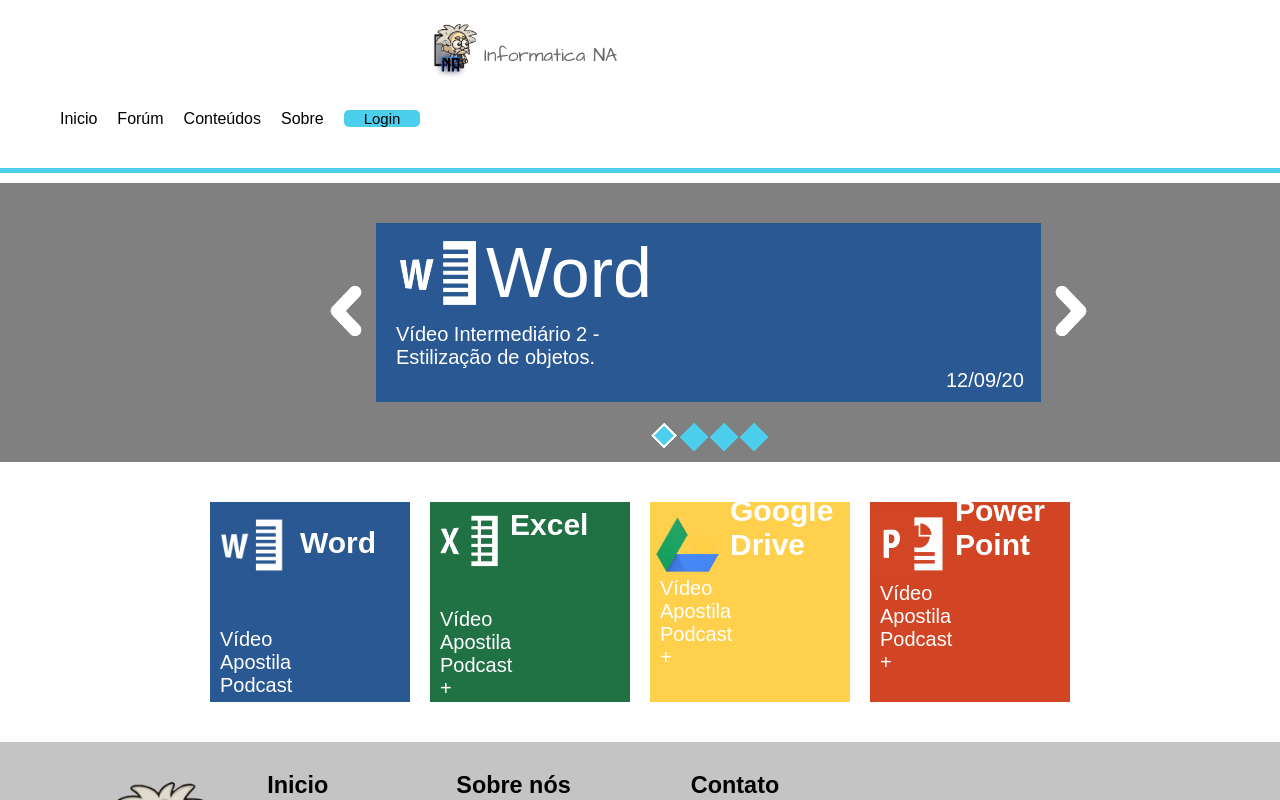
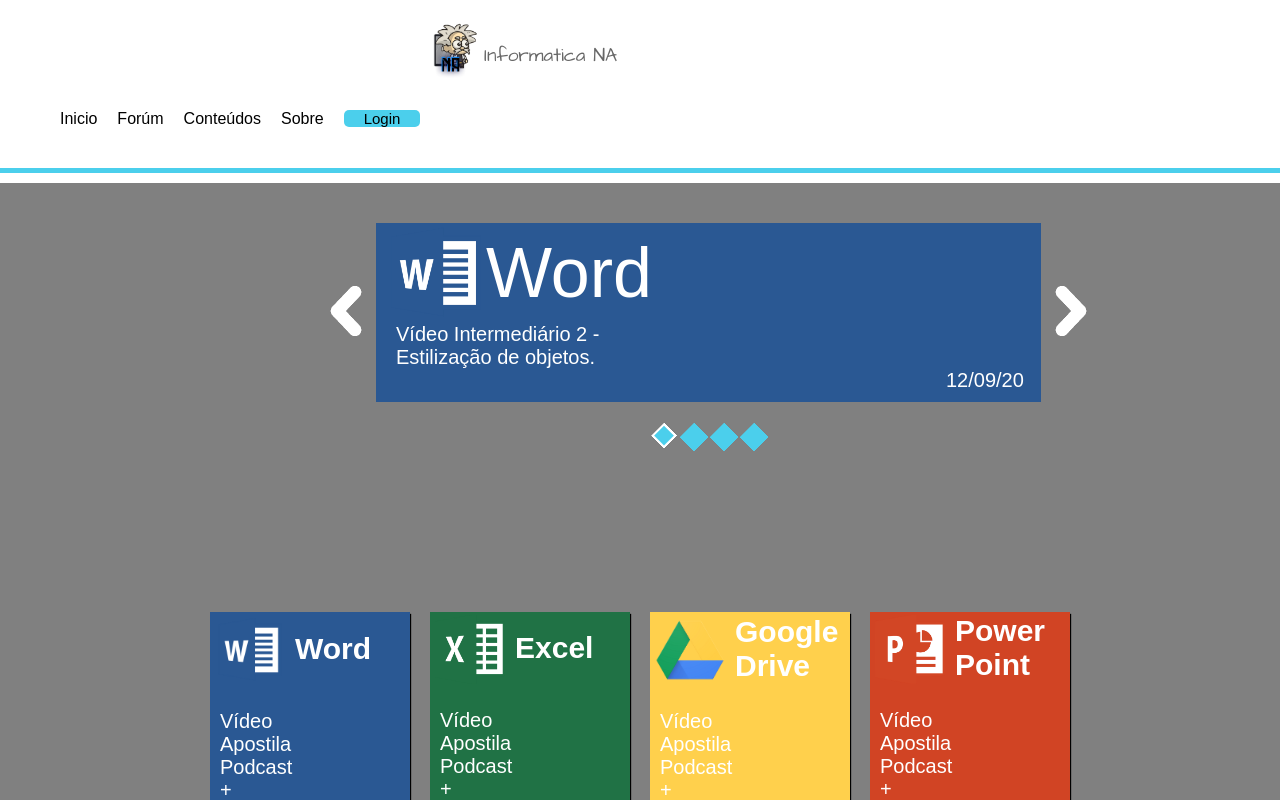
Before and after one commit to JeanRojasD/React-NA, a React (Create React App) app: page /conteudos in a window 1280 px wide. Shown: the top 800 px of the page. Built offline with nearby package versions, Linux system fonts and the light colour scheme.

Commit message:
Criado componentes para os quadrados do conteudo e arrumada algumas estilizações

```diff
--- /dev/null
+++ b/src/components/Sqr_content/index.css
@@ -0,0 +1,47 @@
+.squares{
+    display: flex;
+    justify-content: center;
+    padding-top: 200px;
+    padding-bottom: 30px;
+}
+.squares a{
+    margin: 10px;
+    height: 200px;
+    width: 200px;
+    box-shadow: 1px 2px 1px black;
+}
+.squares ul{
+    color: white;
+    font-size: 20px;
+    margin-top: 25px;
+    margin-left: 10px;
+}
+.title{
+    display: flex;
+    align-items: center;
+    font-size: 30px;
+    color: white;
+}
+.title h1{
+    font-size: 30px;
+    padding-left: 10px;
+    color: white;
+}
+.squares img{
+    max-width: 70px;
+    max-height: 70px;
+    margin-left: 5px;
+    margin-top: 3px;
+}
+.sqr1{
+    background-color: #2A5893;
+}
+.sqr2{
+    background-color: #207245;
+}
+.sqr3{
+    background-color: #ffd04c;
+}
+.sqr4{
+    background-color: #d14424;
+}
--- /dev/null
+++ b/src/components/Sqr_content/index.jsx
@@ -0,0 +1,72 @@
+import React from 'react';
+import wordlogo from '../../assets/images/word.png';
+import exlogo from '../../assets/images/excel.png'
+import pplogo from '../../assets/images/powerpoint.png';
+import gdlogo from '../../assets/images/googledrive.png';
+import { Link } from 'react-router-dom';
+import './index.css';
+
+function Sqr_content(){
+    return(
+        <div className="squares">
+            <Link to="/Specifics" className="sqr1">
+                    <div className="title">
+                        <img src={wordlogo} alt="Word"></img>
+                        <h1>Word</h1>
+                    </div>
+                    <div>
+                        <ul>
+                            <li>Vídeo</li>
+                            <li>Apostila</li>
+                            <li>Podcast</li>
+                            <li>+</li>
+                        </ul>
+                    </div>
+            </Link>
+            <Link to="/Specific" className="sqr2">
+                <div className="title">
+                    <img src={exlogo} alt="Excel"></img>
+                    <h1>Excel</h1>
+                </div>
+                <div>
+                    <ul>
+                        <li>Vídeo</li>
+                        <li>Apostila</li>
+                        <li>Podcast</li>
+                        <li>+</li>
+                    </ul>
+                </div>
+            </Link>
+            <Link to="/Specific" className="sqr3">
+                <div className="title">
+                    <img src={gdlogo} alt="Google Drive"></img>
+                    <h1>Google Drive</h1>
+                </div>
+                <div>
+                    <ul>
+                        <li>Vídeo</li>
+                        <li>Apostila</li>
+                        <li>Podcast</li>
+                        <li>+</li>
+                    </ul>
+                </div>
+            </Link>
+            <Link to="/Specific" className="sqr4">
+                <div className="title">
+                    <img src={pplogo} alt="Power Point"></img>
+                    <h1>Power Point</h1>
+                </div>
+                <div>
+                    <ul>
+                        <li>Vídeo</li>
+                        <li>Apostila</li>
+                        <li>Podcast</li>
+                        <li>+</li>
+                    </ul>
+                </div>
+            </Link>
+        </div>
+    );
+}
+
+export default Sqr_content;
--- a/src/components/Spec_sqrs/index.css
+++ b/src/components/Sqr_specifics/index.css
@@ -1,10 +1,10 @@
-.specsqrs{
+.sqrspecific{
     display: flex;
     justify-content: center;
     padding-left: 190px;
     color: white;
 }
-.specsqrs img{
+.sqrspecific img{
     margin: 70px;
     margin-bottom: 100px;
     width: 200px;
--- a/src/components/Spec_sqrs/index.jsx
+++ b/src/components/Sqr_specifics/index.jsx
@@ -1,13 +1,13 @@
 import React from 'react';
 import './index.css'
 
-function Spec_sqrs(props){
+function Sqr_specifics(props){
     return(
-        <div className="specsqrs">
+        <div className="sqrspecific">
                 <a><img src={props.src}></img></a>
                 <a><img src={props.src2}></img></a>
                 <a><img src={props.src3}></img></a>
         </div>
     );
 }
-export default Spec_sqrs;
+export default Sqr_specifics;
--- a/src/pages/content/index.css
+++ b/src/pages/content/index.css
@@ -12,84 +12,3 @@ body,ul,li,p{
     padding-bottom: 60px;
     padding-top: 40px;
 }
-.squares{
-    display: flex;
-    justify-content: center;
-    padding-top: 30px;
-    padding-bottom: 30px;
-}
-.squares a{
-    margin: 10px;
-    height: 200px;
-    width: 200px;
-}
-.squares ul{
-    color: white;
-    font-size: 20px;
-    margin-left: 10px;
-}
-.title{
-    display: flex;
-    position: relative;
-    font-size: 30px;
-    color: white;
-}
-.title h1{
-    font-size: 30px;
-    display: flex;
-    padding-left: 10px;
-    position: relative;
-    top: 6px;
-    color: white;
-}
-.title2{
-    display: flex;
-    position: relative;
-    font-size: 30px;
-    color: white;
-}
-.title2 h1{
-    font-size: 30px;
-    display: flex;
-    padding-left: 10px;
-    position: relative;
-    bottom: 8px;
-    color: white;
-}
-.sqr1{
-    background-color: #2A5893;
-}
-.sqr1 img{
-    width: 80px;
-    position: relative;
-    bottom: 15px;
-}
-.sqr1 ul{
-    margin-top: 28px;
-}
-.sqr2{
-    background-color: #207245;
-}
-.sqr2 img{
-    width: 70px;
-    margin-top: 5px;
-}
-.sqr3{
-    background-color: #ffd04c;
-}
-.sqr3 img{
-    height: 65px;
-    margin-left: 5px;
-    margin-top: 10px;
-}
-.sqr2 ul{
-    margin-top: 32px;
-}
-.sqr4{
-    background-color: #d14424;
-}
-.sqr4 img{
-    width: 75px;
-    height: 75px;
-    margin-top: 5px;
-}
--- a/src/pages/content/index.jsx
+++ b/src/pages/content/index.jsx
@@ -1,12 +1,8 @@
 import React from 'react';
 import Menu from '../../components/Menu';
 import Rodape from '../../components/Rodape';
-import wordlogo from '../../assets/images/word.png';
-import exlogo from '../../assets/images/excel.png'
-import pplogo from '../../assets/images/powerpoint.png';
-import gdlogo from '../../assets/images/googledrive.png';
+import Sqr_content from '../../components/Sqr_content';
 import Slideshow from '../../components/Slider-Content';
-import { Link } from 'react-router-dom';
 import './index.css'
 
 function Content() {
@@ -15,66 +11,7 @@ function Content() {
             <Menu />
             <div className="contentbody">
                 <Slideshow />
-            </div>
-            <div className="squares">
-                <a href="/" className="sqr1">
-                    <Link to="/specific">
-                    <div className="title">
-                        <img src={wordlogo} alt="Word"></img>
-                        <h1>Word</h1>
-                    </div>
-                    <div>
-                        <ul>
-                            <li>Vídeo</li>
-                            <li>Apostila</li>
-                            <li>Podcast</li>
-                            <li>+</li>
-                        </ul>
-                    </div>
-                    </Link>
-                </a>
-                <a href="/" className="sqr2">
-                    <div className="title">
-                        <img src={exlogo} alt="Excel"></img>
-                        <h1>Excel</h1>
-                    </div>
-                    <div>
-                        <ul>
-                            <li>Vídeo</li>
-                            <li>Apostila</li>
-                            <li>Podcast</li>
-                            <li>+</li>
-                        </ul>
-                    </div>
-                </a>
-                <a href="/" className="sqr3">
-                    <div className="title2">
-                        <img src={gdlogo} alt="Google Drive"></img>
-                        <h1>Google Drive</h1>
-                    </div>
-                    <div>
-                        <ul>
-                            <li>Vídeo</li>
-                            <li>Apostila</li>
-                            <li>Podcast</li>
-                            <li>+</li>
-                        </ul>
-                    </div>
-                </a>
-                <a href="/" className="sqr4">
-                    <div className="title2">
-                        <img src={pplogo} alt="Power Point"></img>
-                        <h1>Power Point</h1>
-                    </div>
-                    <div>
-                        <ul>
-                            <li>Vídeo</li>
-                            <li>Apostila</li>
-                            <li>Podcast</li>
-                            <li>+</li>
-                        </ul>
-                    </div>
-                </a>
+                <Sqr_content />
             </div>
             <Rodape />
         </div>
--- a/src/pages/specific/index.jsx
+++ b/src/pages/specific/index.jsx
@@ -3,7 +3,7 @@ import Menu from '../../components/Menu';
 import Rodape from '../../components/Rodape';
 import Displayer from '../../components/Displayer';
 import Summary from '../../components/Summary';
-import Spec_sqrs from '../../components/Spec_sqrs';
+import Sqr_specifics from '../../components/Sqr_specifics';
 import wordlogo from '../../assets/images/word.png';
 import apostila from '../../assets/images/apostila.png';
 import slides from '../../assets/images/slides.png';
@@ -23,7 +23,7 @@ function Specific(){
                     Mais tarde foram criadas versões para o
                     Apple Macintosh, SCO UNIX e Microsoft Windows.
                     Faz parte do conjunto de aplicativos Microsoft Office."/>
-            <button className="display_btn" onClick={() => setOpen(!open)}><Spec_sqrs src={slides} src2={video} src3={apostila} ></Spec_sqrs></button>
+            <button className="display_btn" onClick={() => setOpen(!open)}><Sqr_specifics src={slides} src2={video} src3={apostila} ></Sqr_specifics></button>
             {open && (
                 <Displayer></Displayer>
             )}
--- a/src/routes.js
+++ b/src/routes.js
@@ -17,12 +17,11 @@ function Routes() {
           <Route path="/" exact component={Home} />
           <Route path="/conteudos" component={Content} />
           <Route path="/forum" component={Forum} />
-          <Route path="/conteudos/especificos" component={Specific} />
+          <Route path="/specifics" component={Specific} />
           <Route path="/sobre" component={Sobre} />
           <Route path="/registro" component={Register} />
           <Route path="/forumposts" component={Forumpage2} />
           <Route path="*" component={Notfound} />
-
         </Switch>
       </div>
     </Router>
```
